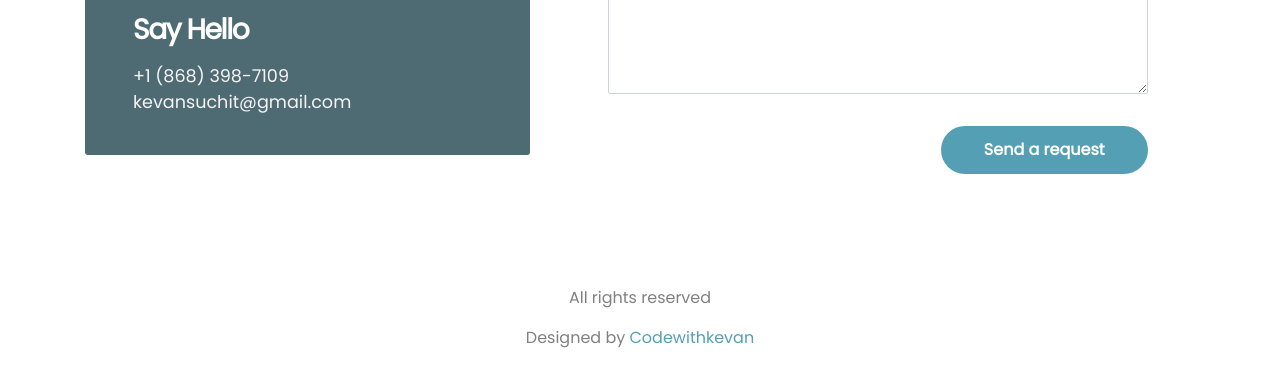
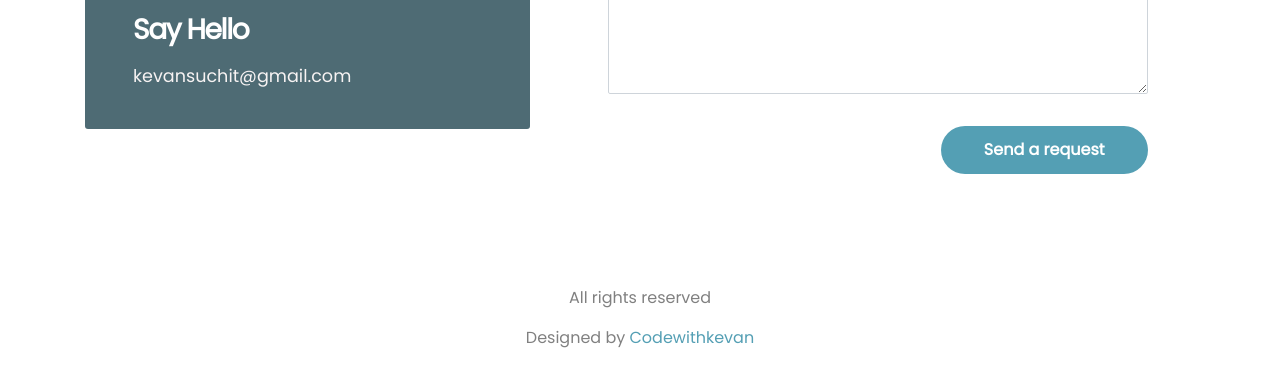
Before and after one commit to xkevan19/portfolio, a plain HTML site: page index.html in a window 1280 px wide. Shown: the part 3587-3973 px from the top of the page. Drawn offline with nearby package versions, Linux system fonts and the light colour scheme.

Commit message:
Version 1.02

```diff
--- a/index.html
+++ b/index.html
@@ -311,7 +311,7 @@
                     <div class="contact-info d-flex justify-content-between align-items-center py-4 px-lg-5">
                         <div class="contact-info-item">
                             <h3 class="mb-3 text-white">Say Hello</h3>
-                            <p class="footer-text mb-0">+1 (868) 398-7109</p>
+                            <p class="footer-text mb-0"></p>
                             <p><a href="mailto:kevansuchit@gmail.com">kevansuchit@gmail.com</a></p>
                         </div>
                     </div>
```
